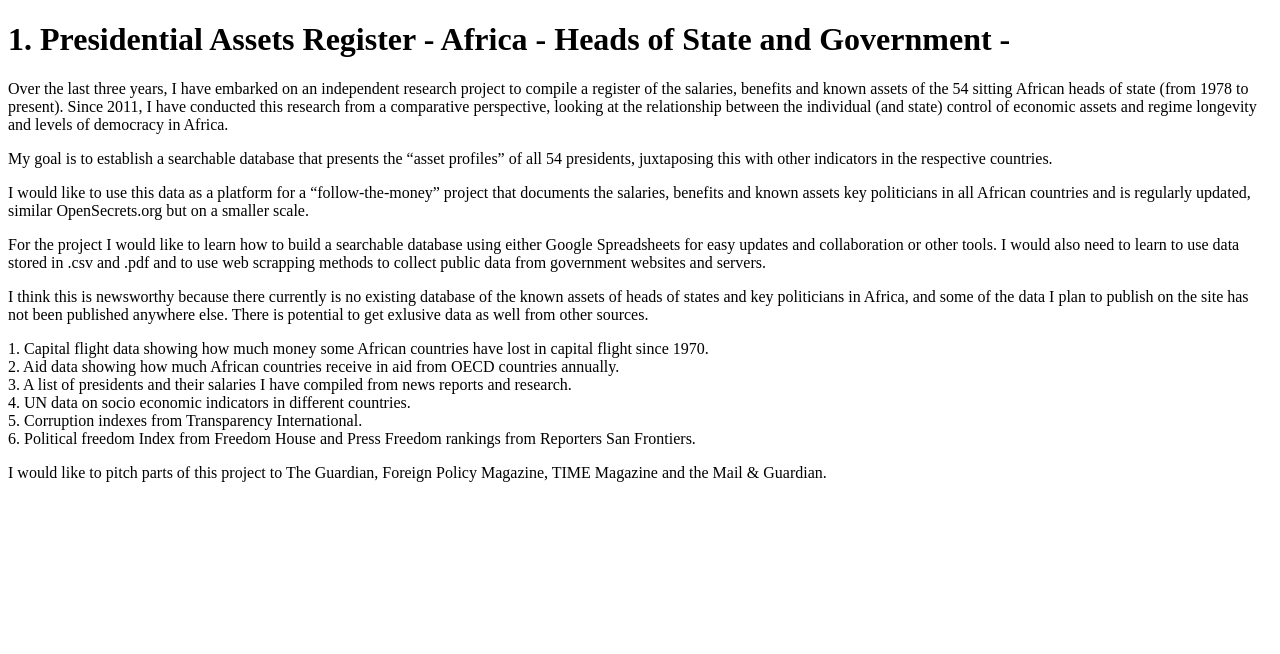
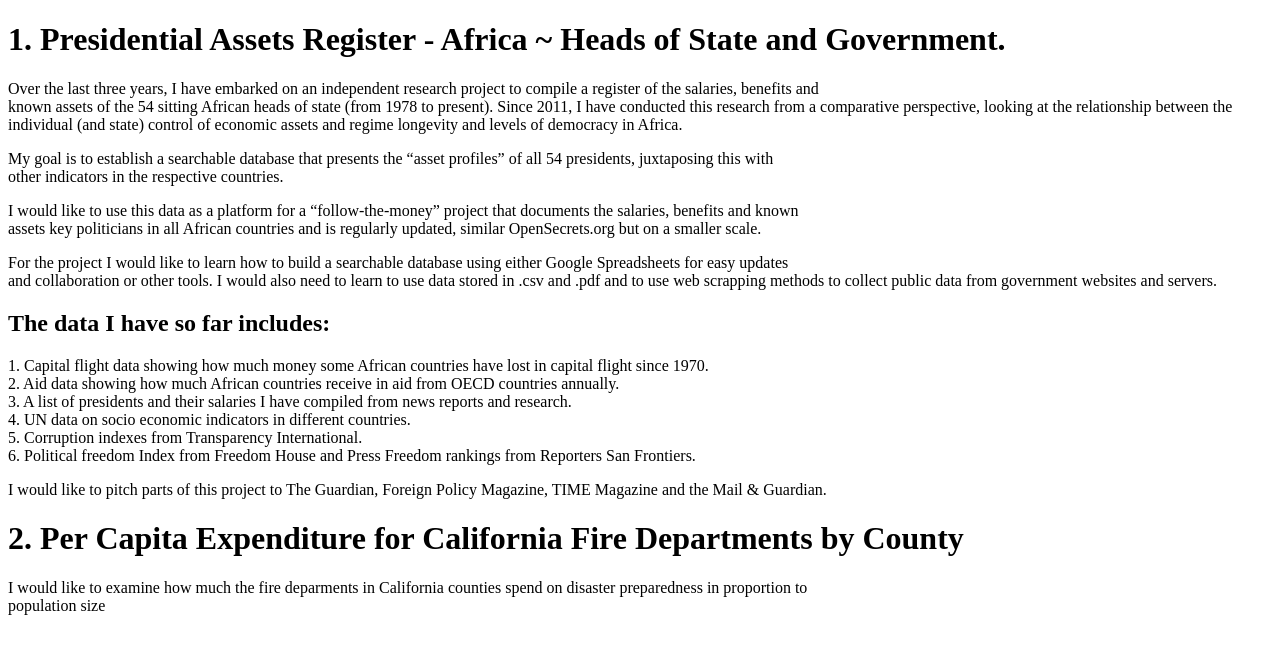
Before and after one commit to kanhema/dataviz-home, a plain HTML site: page pitches.html in a window 1280 px wide. Drawn offline with Linux system fonts and the light colour scheme.

Commit message:
Update pitches.html

```diff
--- a/pitches.html
+++ b/pitches.html
@@ -6,20 +6,21 @@
 </head>
 <body>
 
-	<h1> 1. Presidential Assets Register - Africa - Heads of State and Government - </h1>
+	<h1> 1. Presidential Assets Register - Africa ~ Heads of State and Government. </h1>
 
 	<p>
-	Over the last three years, I have embarked on an independent research project to compile a register of the salaries, benefits and known assets of the 54 sitting African heads of state (from 1978 to present). Since 2011, I have conducted this research from a comparative perspective, looking at the relationship between the individual (and state) control of economic assets and regime longevity and levels of democracy in Africa.
+	Over the last three years, I have embarked on an independent research project to compile a register of the salaries, benefits and <br> known assets of the 54 sitting African heads of state (from 1978 to present). Since 2011, I have conducted this research from a comparative perspective, looking at the relationship between the individual (and state) control of economic assets and regime longevity and levels of democracy in Africa.
 </p>
 
 	<p>
-		My goal is to establish a searchable database that presents the “asset profiles” of all 54 presidents, juxtaposing this with other indicators in the respective countries. </p>
+		My goal is to establish a searchable database that presents the “asset profiles” of all 54 presidents, juxtaposing this with <br> other indicators in the respective countries. </p>
 
 
-<p> 	I would like to use this data as a platform for a “follow-the-money” project that documents the salaries, benefits and known assets key politicians in all African countries and is regularly updated, similar OpenSecrets.org but on a smaller scale.  </p>
+<p> 	I would like to use this data as a platform for a “follow-the-money” project that documents the salaries, benefits and known <br> assets key politicians in all African countries and is regularly updated, similar OpenSecrets.org but on a smaller scale.  </p>
 
-	<p> For the project I would like to learn how to build a searchable database using either Google Spreadsheets for easy updates and collaboration or other tools. I would also need to learn to use data stored in .csv and .pdf and to use web scrapping methods to collect public data from government websites and servers. </p>
-<p> I think this is newsworthy because there currently is no existing database of the known assets of heads of states and key politicians in Africa, and some of the data I plan to publish on the site has not been published anywhere else. There is potential to get exlusive data as well from other sources.</p>
+	<p> For the project I would like to learn how to build a searchable database using either Google Spreadsheets for easy updates <br> and collaboration or other tools. I would also need to learn to use data stored in .csv and .pdf and to use web scrapping methods to collect public data from government websites and servers. </p>
+
+	<h2> The data I have so far includes: </h2>
 
 	  1. Capital flight data showing how much money some African countries have lost in capital flight since 1970. <br>
 	 2. Aid data showing how much African countries receive in aid from OECD countries annually. <br>
@@ -29,5 +30,14 @@
 	 6. Political freedom Index from Freedom House and Press Freedom rankings from Reporters San Frontiers.  <br>
 
 	<p> I would like to pitch parts of this project to The Guardian, Foreign Policy Magazine, TIME Magazine and the Mail & Guardian. <p>
+
+
+<h1> 2. Per Capita Expenditure for California Fire Departments by County </h1>
+
+
+
+<p> I would like to examine how much the fire deparments in California counties spend on disaster preparedness in proportion to <br>
+	population size</p>
+
 </body>
 </html>
```
